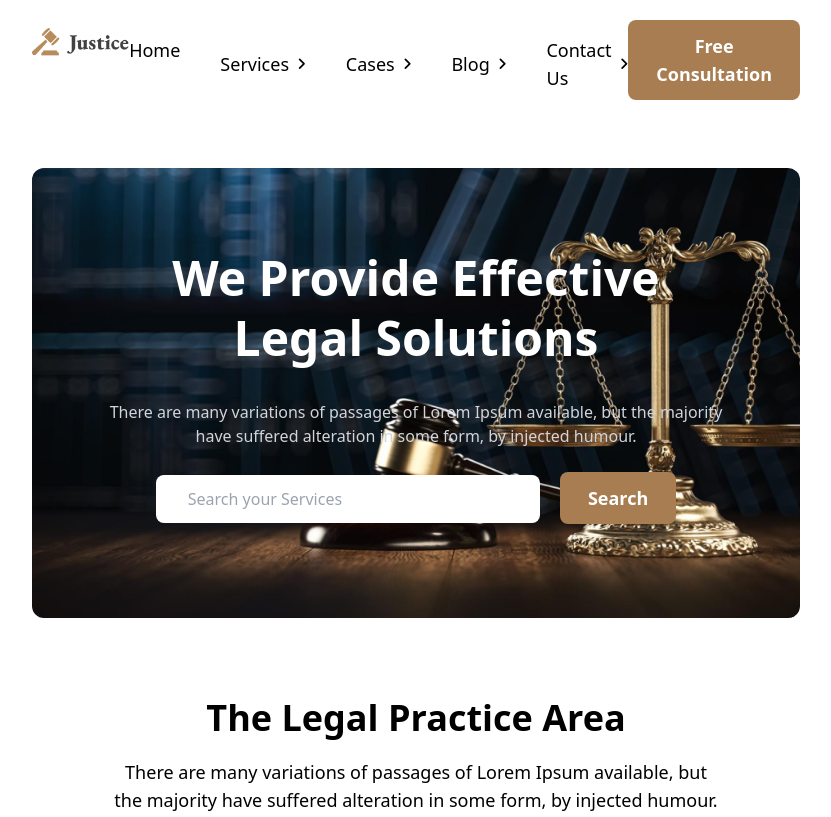
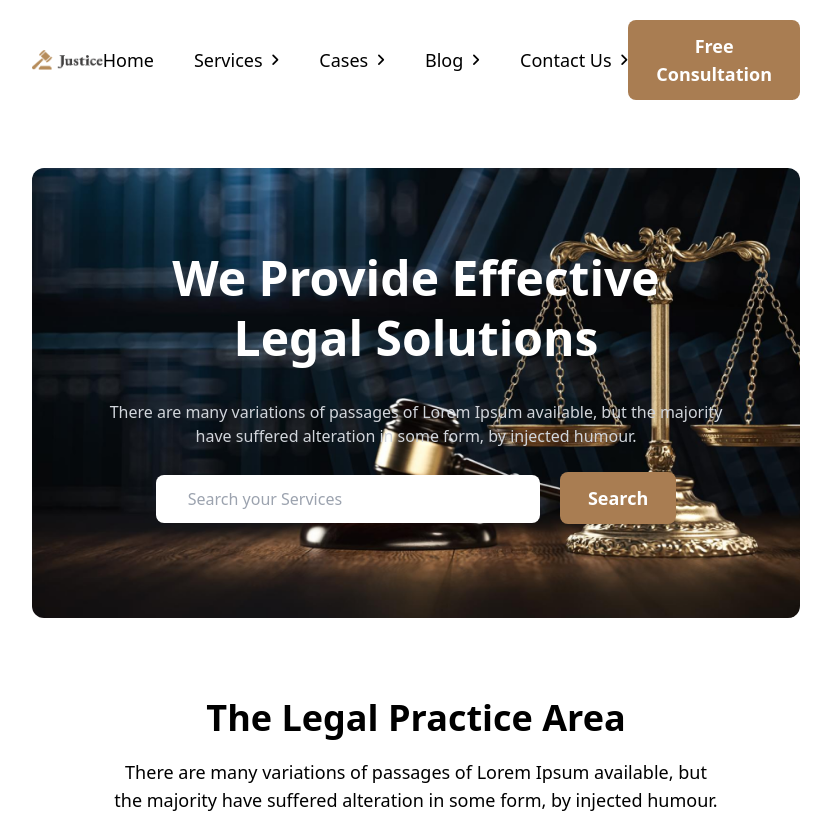
Before and after one commit to rakibal123/Legal-solution, a website built with Vite: page index.html in a window 1280 px wide. Shown: the top 817 px of the page, without its empty margins (224-1055 px from the left). Built offline with nearby package versions, Linux system fonts and the light colour scheme.

Commit message:
fix(ui): prevent navbar text wrapping and center vertically

```diff
--- a/index.html
+++ b/index.html
@@ -10,23 +10,23 @@
 <body class="bg-white text-black">
      <header>
         <section class="mx-64">
-            <nav class="flex justify-between py-5 mb-12">
-                <div class="mt-2">
+            <nav class="flex justify-between items-center py-5 mb-12">
+                <div>
                     <img src="./images/logo2.png" alt="">
                 </div>
                 <div>
-                    <ul class="flex gap-10 text-lg mt-4">
-                        <li><a href="#">Home</a></li>
-                        <li class="flex items-center cursor-pointer"><a href="#">Services</a>
+                    <ul class="flex gap-10 text-lg">
+                        <li class="whitespace-nowrap"><a href="#">Home</a></li>
+                        <li class="flex items-center cursor-pointer whitespace-nowrap"><a href="#">Services</a>
                            <span class="ml-2 text-sm"><i class="fa-solid fa-angle-right"></i></span>
                         </li>
-                        <li class="flex items-center cursor-pointer"><a href="#">Cases</a>
+                        <li class="flex items-center cursor-pointer whitespace-nowrap"><a href="#">Cases</a>
                             <span class="ml-2 text-sm"><i class="fa-solid fa-angle-right"></i></span>
                         </li>
-                        <li class="flex items-center cursor-pointer"><a href="#">Blog</a>
+                        <li class="flex items-center cursor-pointer whitespace-nowrap"><a href="#">Blog</a>
                             <span class="ml-2 text-sm"><i class="fa-solid fa-angle-right"></i></span>
                         </li>
-                        <li class="flex items-center cursor-pointer"><a href="#">Contact Us</a>
+                        <li class="flex items-center cursor-pointer whitespace-nowrap"><a href="#">Contact Us</a>
                             <span class="ml-2 text-sm"><i class="fa-solid fa-angle-right"></i></span>
                         </li>
                     </ul>
```
